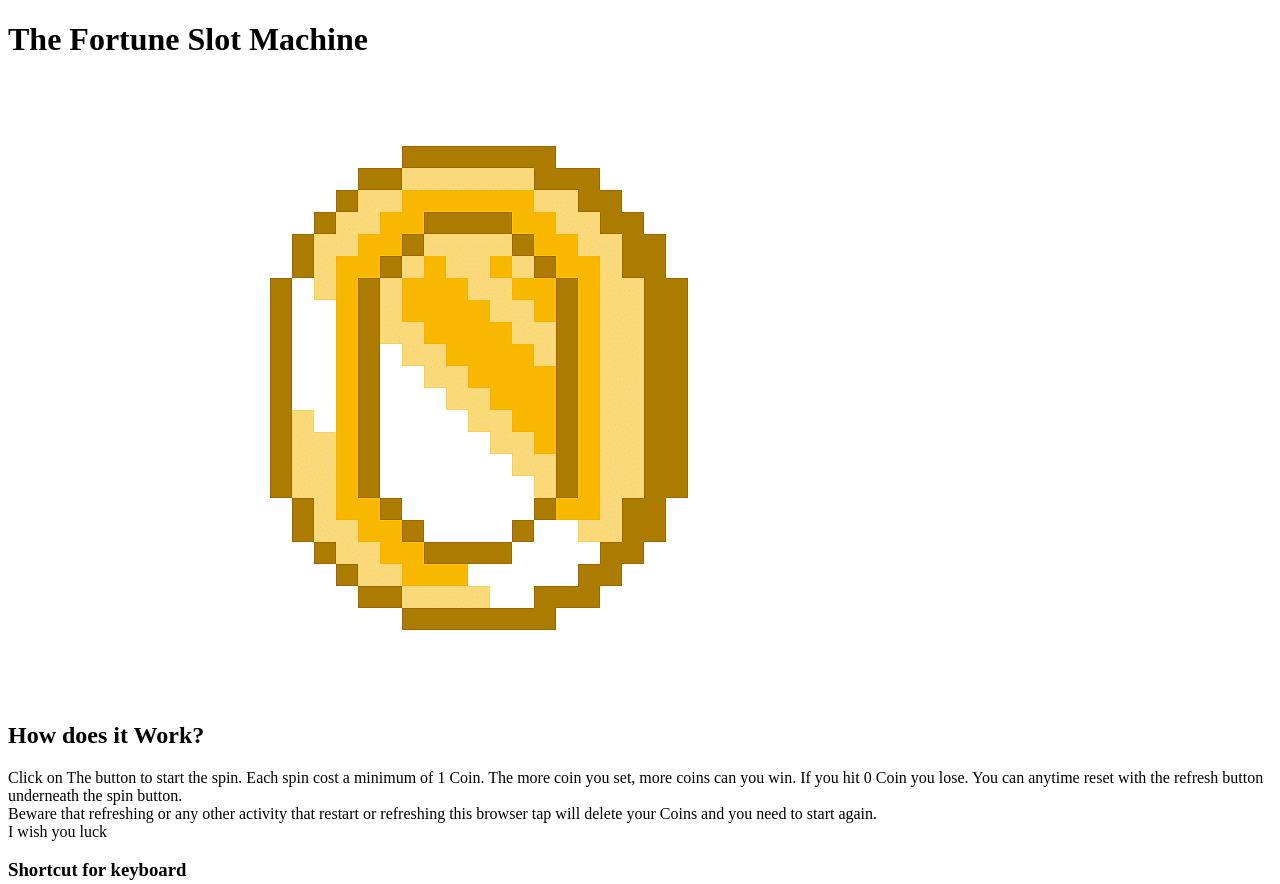
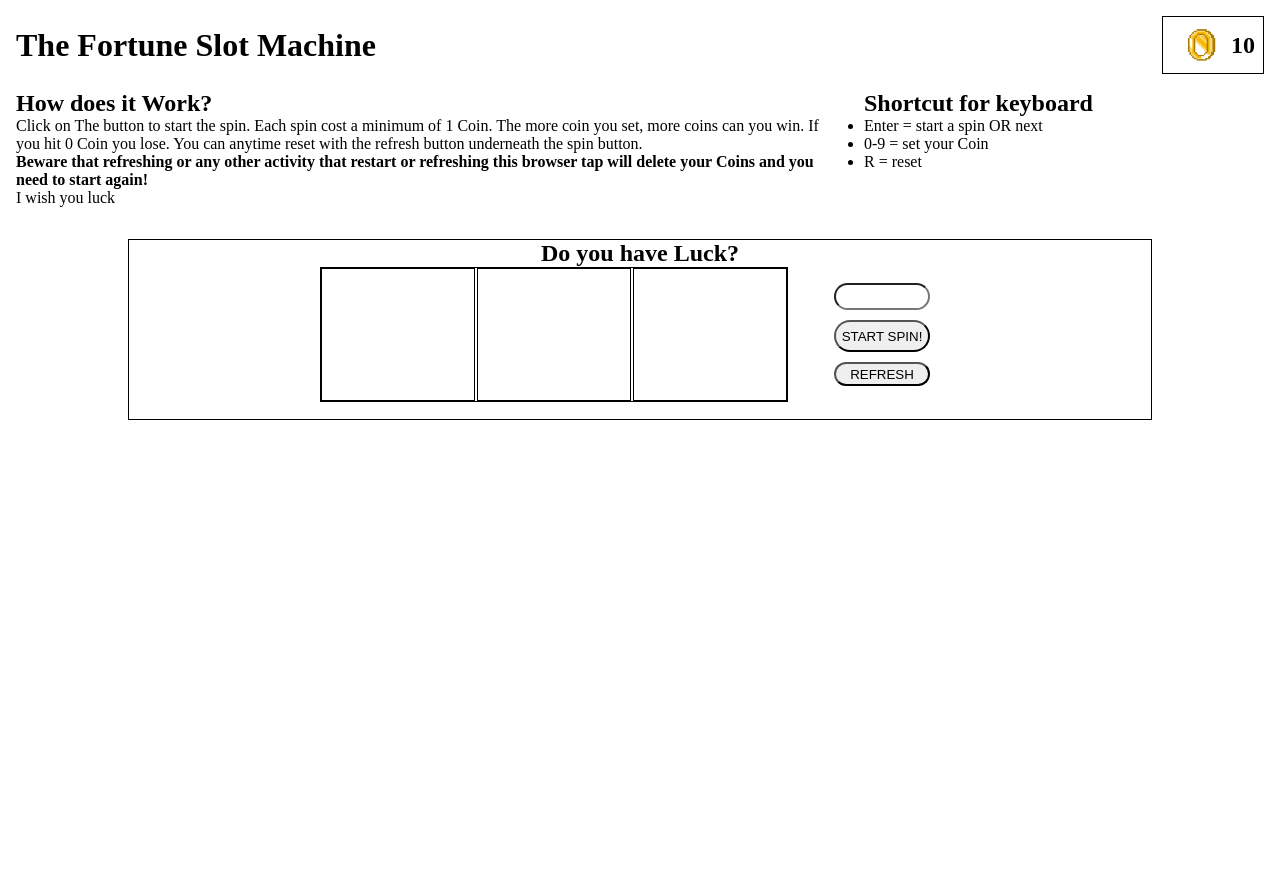
Before and after one commit to seanat0r/slotMachine, a plain HTML site: page index.html in a window 1280 px wide. Shown: the top 884 px of the page. After the commit the page ends 800 px from the top, so only its background shows below. Drawn offline with Linux system fonts and the light colour scheme.

Commit message:
made html file; provided a functional style with css

```diff
--- a/css/stylesheet.css
+++ b/css/stylesheet.css
@@ -0,0 +1,118 @@
+/* Reset Style */
+
+* {
+    box-sizing: border-box;
+    margin: 0;
+    padding: 0;
+}
+main {
+    display: flex;
+    flex-direction: column;
+    justify-content: center;
+    align-content: center;
+}
+
+/* Header */
+
+header {
+    display : flex;
+    align-items: center;
+    justify-content: space-between;
+
+}
+.title {
+ margin-left: 1rem;
+}
+.coin {
+    display: flex;
+    justify-content: center;
+    align-items: center;
+    margin: 1rem;
+    border: #000 solid 1px;
+    padding: 0.5rem;
+}
+.pictureCoin {
+    height: 40px;
+    width: auto;
+}
+.coin > p {
+    font-size: 1.5rem;
+    font-weight: bold;
+}
+
+/* Main for Explanation- and Keyboard-section */
+
+.grid-container {
+    display: grid;
+    grid-template-columns: 2fr 1fr;
+    gap: 2rem;
+
+}
+.Explanation {
+    justify-self: center;
+    align-self: center;
+    text-align: start;
+    margin-left: 1rem;
+}
+.importantText {
+    font-weight: bold;
+}
+
+/* SlotMachine */
+
+.slotMachine {
+    display: flex;
+    justify-content: center;
+    align-items: center;
+    border: #000 solid 1px;
+    width: 80%;
+    text-align: center;
+    margin: 2rem 75% 0 10%;
+}
+.slotMachineGrid {
+    display: grid;
+    grid-template-columns: 3fr 1fr;
+    grid-template-rows: 1fr;
+    gap: 1rem;
+    height: 7.5rem;
+    width: 40rem;
+    margin-bottom: 2rem;
+}
+.displayFrame {
+    border: #000 solid 1px;
+    display: grid;
+    grid-template-columns: 1fr 1fr 1fr;
+    gap: 0.1rem;
+}
+.frame {
+    border: #000 solid 1px;
+}
+.winLose {
+    display: none;
+}
+.button {
+    display: flex;
+    align-items: center;
+    flex-direction: column;
+    padding: 1rem;
+}
+.startBtn, .refreshBtn {
+    margin-top: 10px;
+    width: 6rem;
+    border-radius: 1rem;
+}
+.startBtn {
+    height: 2rem;
+}
+.refreshBtn {
+    height: 1.5rem;
+}
+#userCoinInSlotMachine {
+    width: 6rem;
+    border-radius: 1rem;
+    padding: 0.25rem;
+}
+
+.leftFoot, .rightFoot {
+
+}
--- a/index.html
+++ b/index.html
@@ -6,18 +6,21 @@
     <link rel="apple-touch-icon" sizes="180x180" href="images/favicon_io/apple-touch-icon.png">
     <link rel="icon" type="image/png" sizes="16x16" href="images/favicon_io/favicon-16x16.png">
     <link rel="icon" type="image/png" sizes="32x32" href="images/favicon_io/favicon-32x32.png">
-    <link rel="manifest" href="/site.webmanifest">
+    <link rel="manifest" href="images/favicon_io/site.webmanifest">
     <title>Document</title>
     <link rel="stylesheet" href="css/stylesheet.css">
-    <script href="scripts/script.js" defer></script>
+    <script src="scripts/script.js" defer></script>
 </head>
 <body>
     <header>
         <h1 class="title">The Fortune Slot Machine</h1>
-        <img class="pictureCoin" src="images/coin.png" alt="Coin">
+        <div class="coin">
+            <img class="pictureCoin" src="images/coin.png" alt="Coin">
+            <p>10</p>
+        </div>
     </header>
     <main>
-        <article>
+        <article class="grid-container">
             <section class="Explanation">
                 <h2>How does it Work?</h2>
                 <p>Click on The button to start the spin. Each spin cost a minimum of 1 Coin.
@@ -26,11 +29,11 @@
                     with the refresh button underneath the spin button. <br>
                     <span class="importantText">Beware that refreshing or any other activity that restart or
                         refreshing this browser tap will delete your Coins and
-                        you need to start again.</span> <br>
+                        you need to start again!</span> <br>
                     I wish you luck</p>
             </section>
             <section class="keyboard">
-                <h3>Shortcut for keyboard</h3>
+                <h2>Shortcut for keyboard</h2>
                 <ul class="keyboardShortcuts">
                     <li>Enter = start a spin OR next</li>
                     <li>0-9 = set your Coin</li>
@@ -43,12 +46,16 @@
                 <h2>Do you have Luck?</h2>
                 <div class="slotMachineGrid">
                     <div class="displayFrame">
-                        <!-- Display the picture from Slot machine -->
+                        <!-- Display the picture from Slot machine ind the frame -->
+                        <div class="frame" id="firstFrame"></div>
+                        <div class="frame" id="secondFrame"></div>
+                        <div class="frame" id="thirdFrame"></div>
                         <div class="winLose" id="winLose">
                             <!-- Displays over displayFrame if you Won/Lose -->
                         </div>
                     </div>
                     <div class="button">
+                        <input type="number" min="1" id="userCoinInSlotMachine">
                         <button class="startBtn" id="startBtn">START SPIN!</button>
                         <button class="refreshBtn" id="refreshBtn">REFRESH</button>
                     </div>
--- a/scripts/script.js
+++ b/scripts/script.js
@@ -0,0 +1 @@
+console.log("It works")
```
